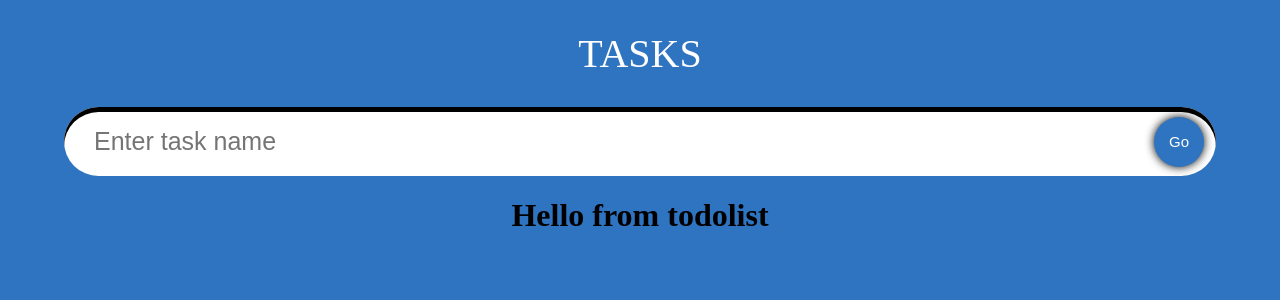
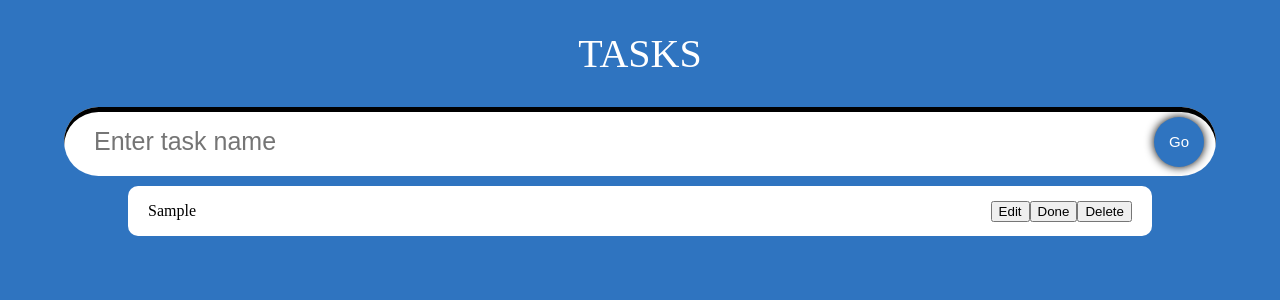
Before and after one commit to khairuljf/react-typescript, a React (Create React App) app: page / in a window 1280 px wide. Both pictures are taken after typing "Sample" into the empty fields and a click on the button "Go". Shown: the top 300 px of the page. Built offline with nearby package versions, Linux system fonts and the light colour scheme; a web font is replaced by a local one.

Commit message:
Action delete option done

```diff
--- a/src/App.tsx
+++ b/src/App.tsx
@@ -23,8 +23,6 @@ const App:React.FC = () => {
 
         setTodo("");
       }
-
-      console.log(todos)
   }
 
 
@@ -34,7 +32,7 @@ const App:React.FC = () => {
     <div className="App">
       <span className='heading'> Tasks  </span>
       <InputField todo={todo}  setTodo={setTodo} handleSubmit={handleSubmit}  />
-      <TodoList todos={todos} />
+      <TodoList todos={todos} setTodos={setTodos} />
     </div>
   );
 }
--- /dev/null
+++ b/src/component/SingleTodo.tsx
@@ -0,0 +1,45 @@
+import React from 'react'
+import {TodosType} from  '../todosType';
+import './style.css';
+
+interface props{
+    todos: TodosType[];
+   item:{
+        id:string;
+        todo:string;
+        isDone:boolean
+   };
+   setTodos:React.Dispatch<React.SetStateAction<TodosType[]>>
+}
+
+const SingleTodo:React.FC<props> = ({item, setTodos, todos}) => {
+
+
+    const handleDelete = (id:string)=>{
+
+        setTodos(
+            todos.filter((item)=>{
+                return item.id !== id;
+            })
+        )
+    }
+
+
+
+
+  return (
+    <div className='single-todo'>
+           <div className='item-content'>
+                <p>{item.todo}</p>
+           </div>
+           <div className='item-actions'>
+                <button>Edit</button>
+                <button>Done</button>
+                <button  onClick={()=>handleDelete(item.id)} >Delete</button>
+           </div>
+
+    </div>
+  )
+}
+
+export default SingleTodo;
--- a/src/component/TodoList.tsx
+++ b/src/component/TodoList.tsx
@@ -1,15 +1,25 @@
 import React from 'react';
 import {TodosType} from  '../todosType';
+import SingleTodo from './SingleTodo';
+
 interface props{
     todos: TodosType[];
+    setTodos:React.Dispatch<React.SetStateAction<TodosType[]>>
 }
 
-const TodoList:React.FC<props> = ({todos}) => {
-    console.log(todos)
+const TodoList:React.FC<props> = ({todos, setTodos}) => {
   return (
-        <div className="todos">
-                <h1>Hello from todolist</h1>
-        </div>
+    <div className='todos'>
+
+    {
+
+        todos.map(item=>
+          <SingleTodo key={item.id} todos={todos}   item={item} setTodos={setTodos}  />
+        )
+
+    }
+
+    </div>
   )
 }
 
--- a/src/component/style.css
+++ b/src/component/style.css
@@ -43,3 +43,28 @@
     transform: scale(0.8);
     box-shadow: 0 0 5px #000;
 }
+
+.todos{
+    display: flex;
+    flex-direction: column;
+    width: 80%;
+
+}
+
+.todos .single-todo{
+    display: flex;
+    background: #fff;
+    margin: 10px 0;
+    padding: 0 20px;
+    border-radius: 10px;
+}
+
+.todos .single-todo .item-content{
+    width: 70%;
+}
+.todos .single-todo .item-actions{
+    width: 30%;
+    display: flex;
+    align-items: center;
+    justify-content: end;
+}
```
